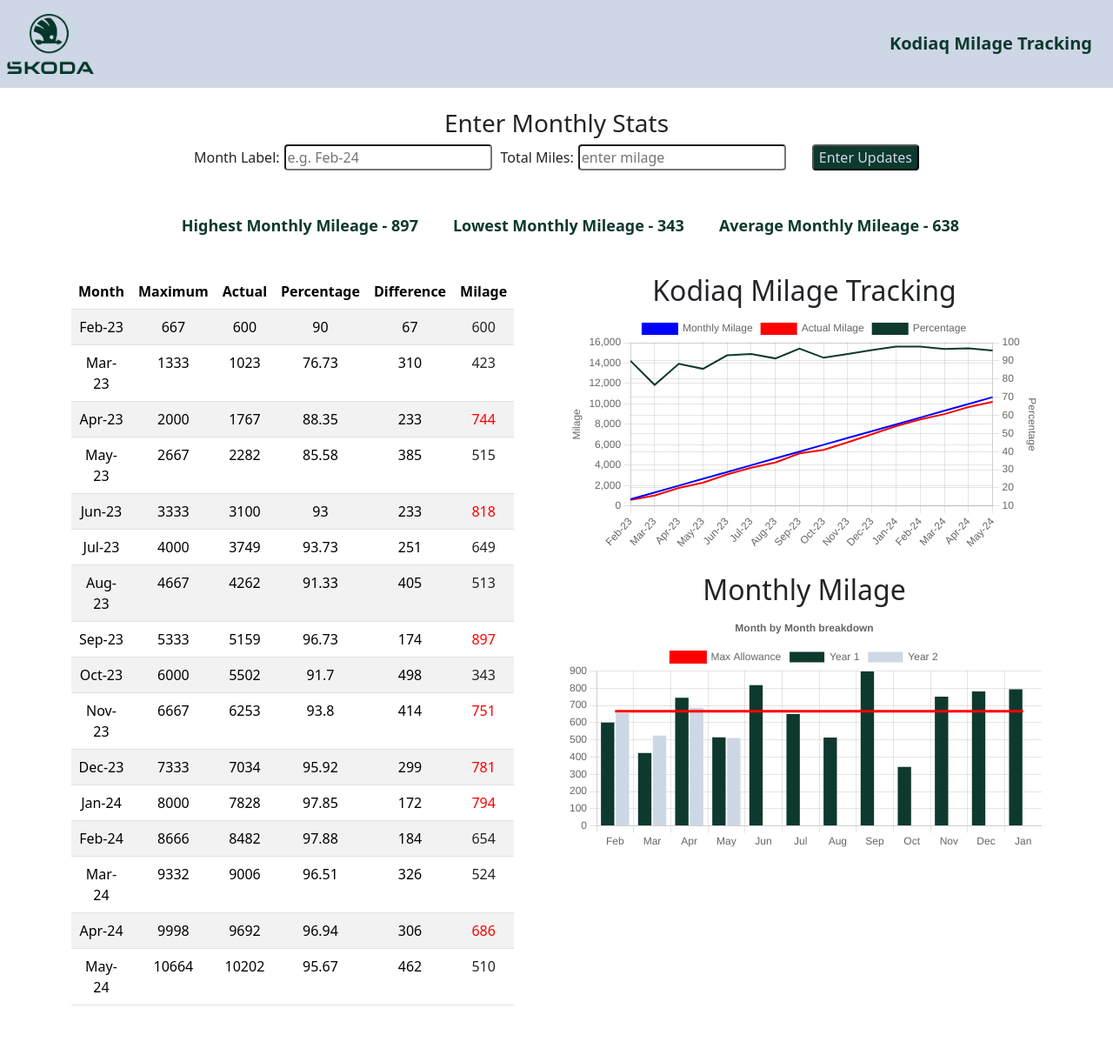
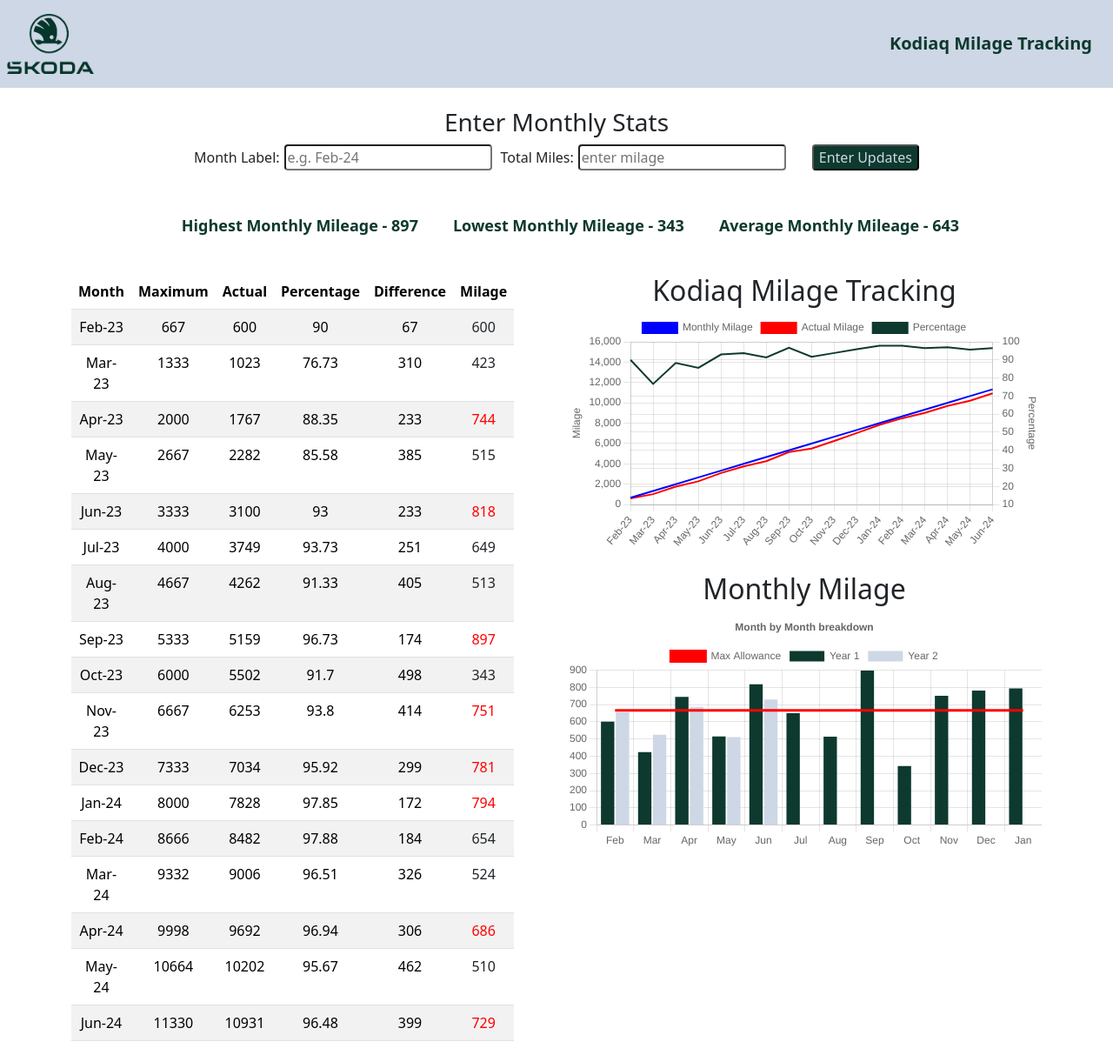
Before and after one commit to AndySmithQA/MilageTracking, a React (Vite) app: page / in a window 1280 px wide. Shown: the whole page at 87% size. Before the commit the page ends 1172 px from the top, so only its background shows below. Built offline with nearby package versions, Linux system fonts and the light colour scheme; data requests are answered from the project's data file.

Commit message:
Styles and Data updates

```diff
--- a/data/db.json
+++ b/data/db.json
@@ -159,6 +159,16 @@
       "monthlyMilage": 510,
       "maxAllowance": 666,
       "id": 16
+    },
+    {
+      "currentMonth": "Jun-24",
+      "max": 11330,
+      "actual": "10931",
+      "percentage": "96.48",
+      "difference": 399,
+      "monthlyMilage": 729,
+      "maxAllowance": 666,
+      "id": 17
     }
   ]
 }
--- a/src/App.css
+++ b/src/App.css
@@ -15,6 +15,11 @@
 
 .navbar-custom {
   background-color: var(--secondary);
+  top: 0;
+  width: 100%;
+  position: fixed;
+
+
 }
 th, td{
   text-align: center;
@@ -52,3 +57,7 @@
   padding: 10px 20px;
 
 }
+
+h3{
+  padding-top: 100px;
+}
--- a/src/components/Navbar.jsx
+++ b/src/components/Navbar.jsx
@@ -2,11 +2,13 @@
 
 export default function Navbar(){
     return (
+
         <nav className="navbar navbar-custom">
             <a className="navbar-brand p-2" href="#">
             <img src={skoda} width="100"  alt="" />
         </a>
         <span id="title" className="lead fw-bold px-4 skoda-custom">Kodiaq Milage Tracking</span>
     </nav>
+
     )
 }
```
